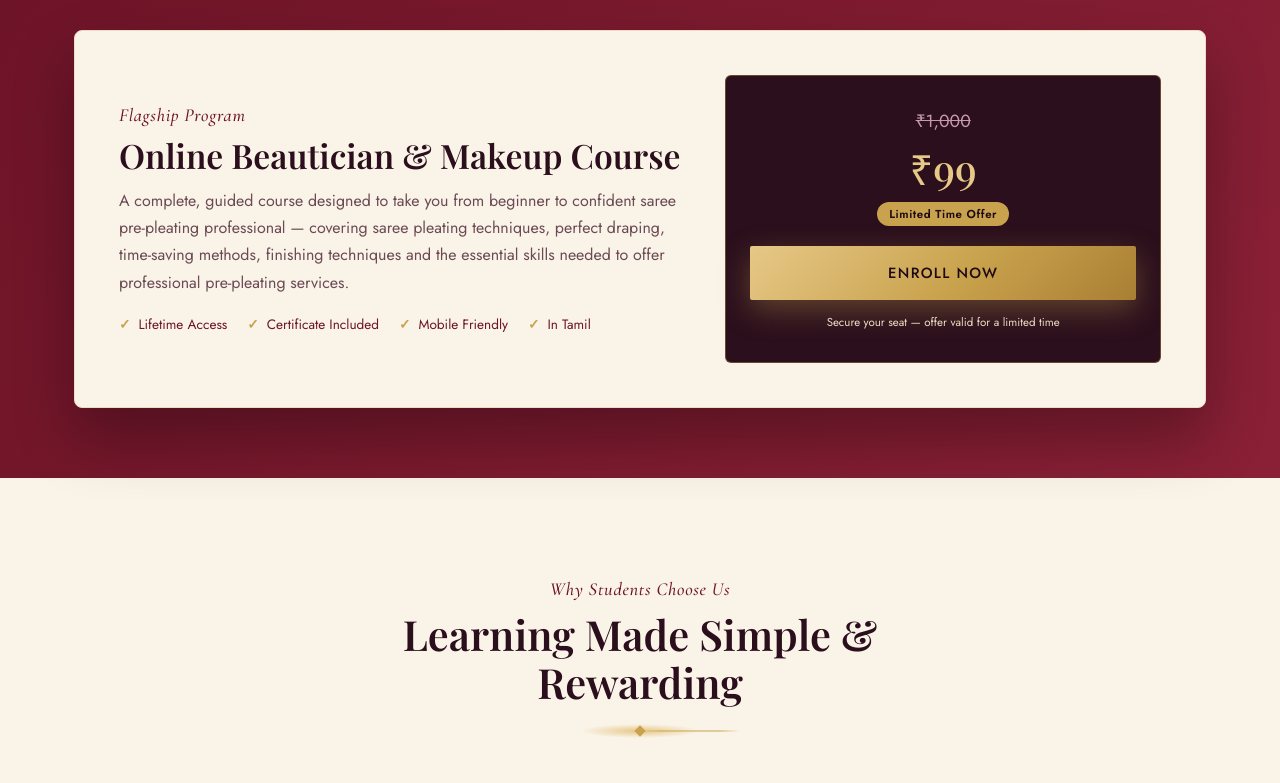
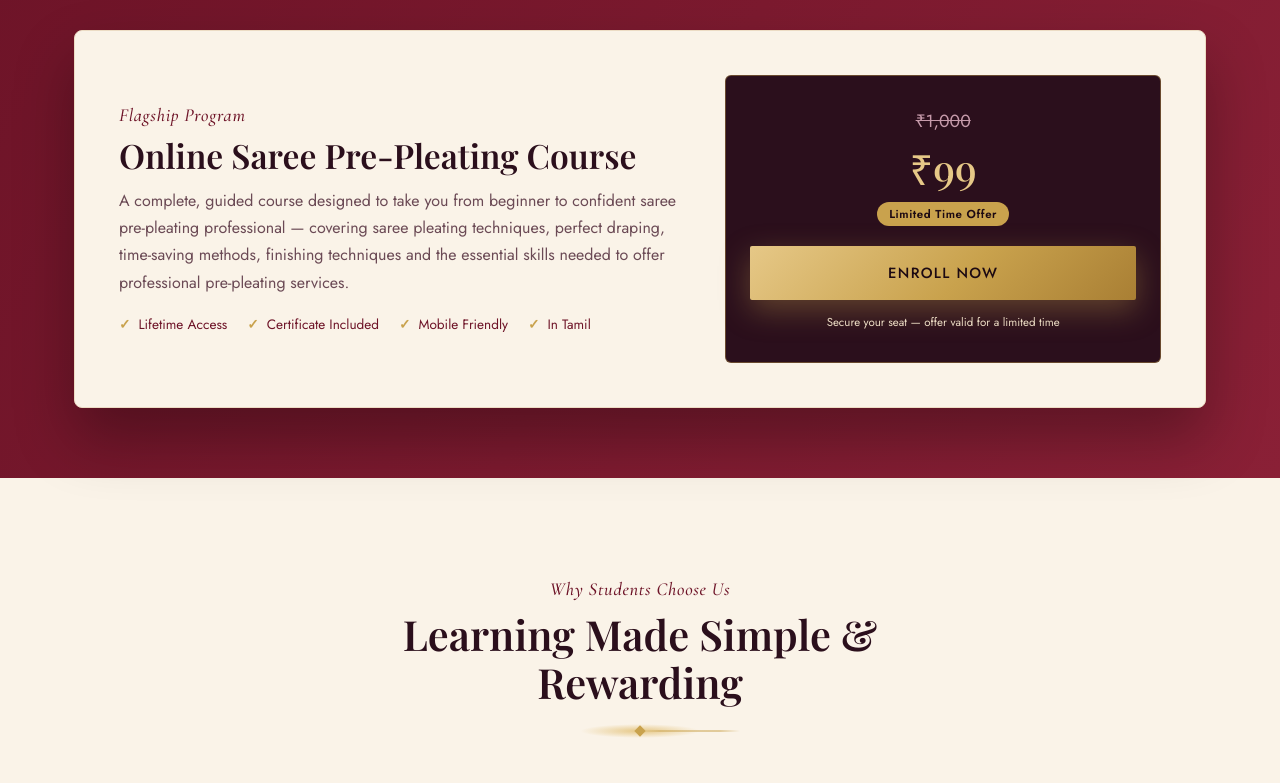
Before and after one commit to RevealTheFantasy/sknaturals, a website: page index.html in a window 1280 px wide. Shown: the part 840-1623 px from the top of the page. Drawn offline with nearby package versions, Linux system fonts and the light colour scheme; a web font is replaced by a local one.

Commit message:
Update index.html

```diff
--- a/index.html
+++ b/index.html
@@ -882,7 +882,7 @@ The training is designed for beginners as well as learners who want to improve t
 ========================================================= */
 const CONFIG = {
   businessName: "SK Naturals Beauty Parlour",
-  courseName: "Online Beautician & Makeup Course",
+  courseName: "Online Saree Pre-Pleating Course",
   coursePrice: "₹99",
   originalPrice: "₹1,000",
   courseDate: "23rd Of August, Sunday",
```
